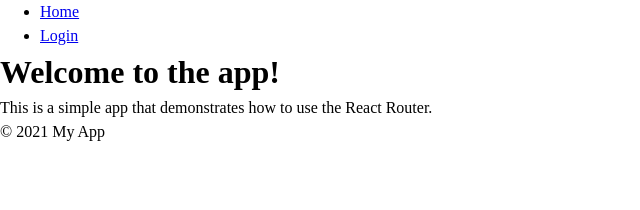
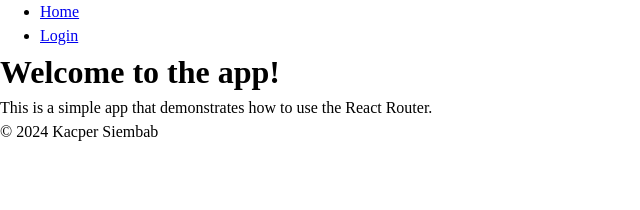
Before and after one commit to Shaking-Donut/library_system_front, a React (Vite) app: page / in a window 1280 px wide. Shown: the top 210 px of the page, without its empty margins (0-640 px from the left). Built offline with nearby package versions, Linux system fonts and the light colour scheme.

Commit message:
change footer year and author

```diff
--- a/src/components/footer.tsx
+++ b/src/components/footer.tsx
@@ -1,7 +1,7 @@
 export default function Footer() {
     return (
         <footer>
-            <p>&copy; 2021 My App</p>
+            <p>&copy; 2024 Kacper Siembab</p>
         </footer>
     )
 }
```
